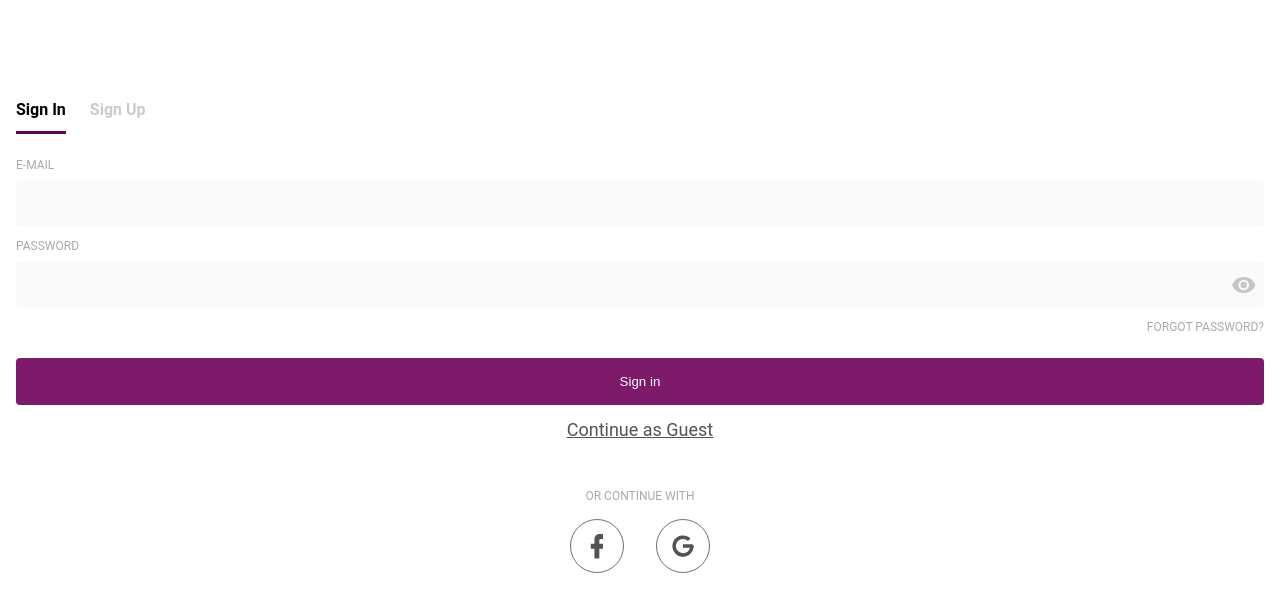
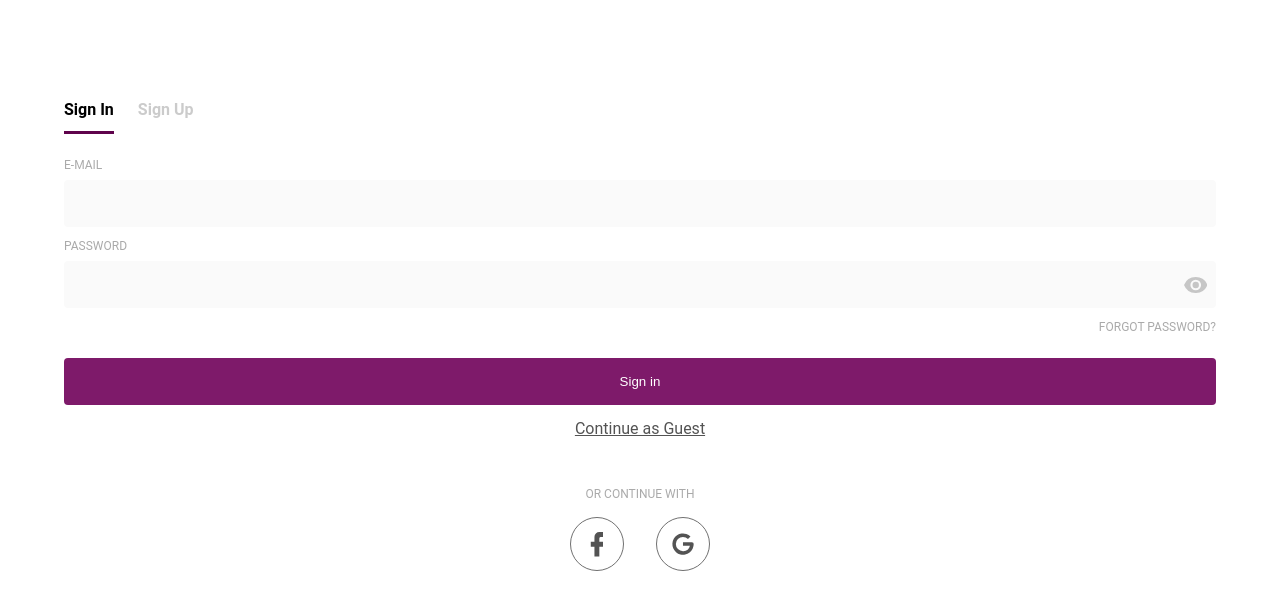
Before and after one commit to sandboxnu/knowyouroptions, a Next.js app in the folder frontend/: page /signin in a window 1280 px wide. Shown: the top 612 px of the page. Built offline with nearby package versions, Linux system fonts and the light colour scheme; a web font is replaced by a local one.

Commit message:
styling signin

```diff
--- a/frontend/pages/signin.tsx
+++ b/frontend/pages/signin.tsx
@@ -11,10 +11,11 @@ import Toast from '../components/Toast';
 import { HttpException } from '@nestjs/common';
 import { Redirect } from '../classes/response-classes';
 
+// TODO: need to make this responsive
 const Container = styled.div`
   display: flex;
   flex-direction: column;
-  padding: 5rem 1rem;
+  padding: 5rem 5vw;
 `;
 
 const Continue = styled.button`
@@ -151,7 +152,7 @@ const Submit = styled(Input)`
 const GuestButton = styled.button`
   margin-top: 5px;
   font-family: Roboto;
-  font-size: 18px;
+  font-size: 1rem;
   font-style: normal;
   text-underline-offset: 1px;
   text-align: center;
```
